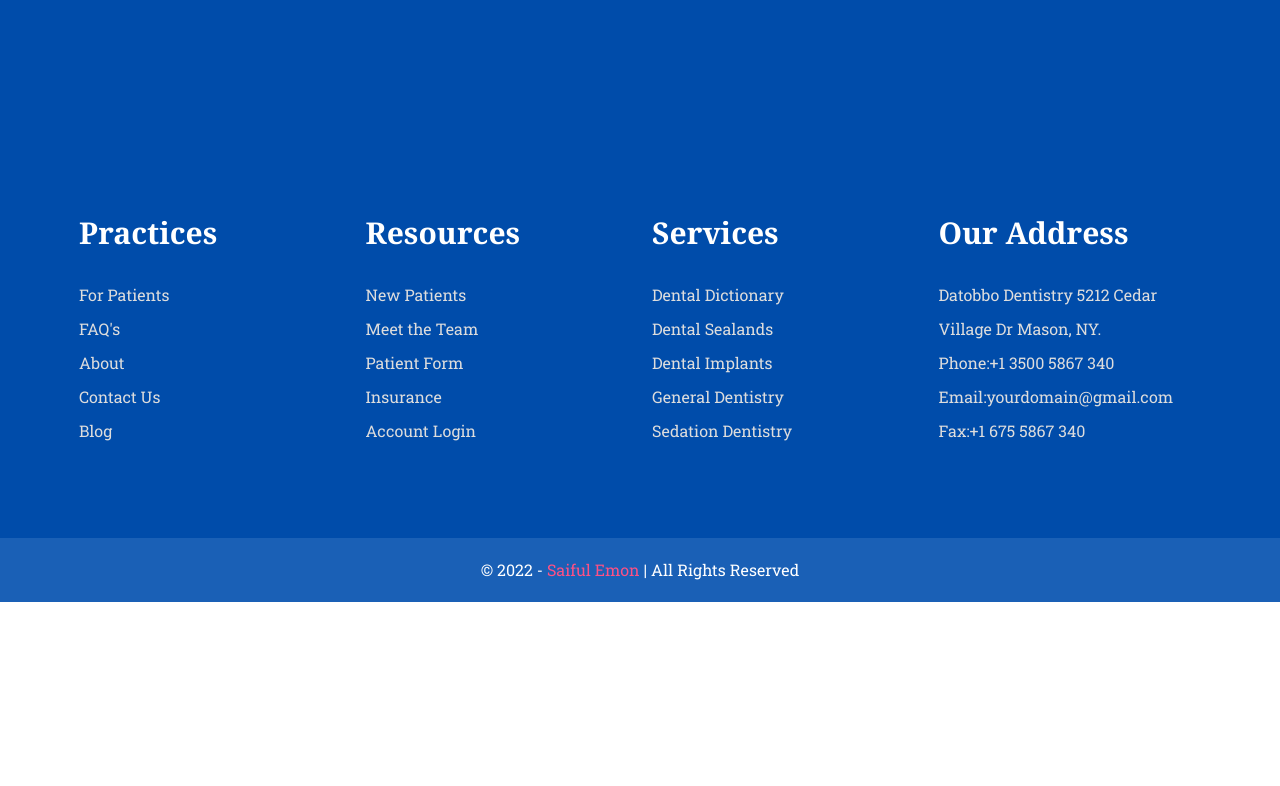
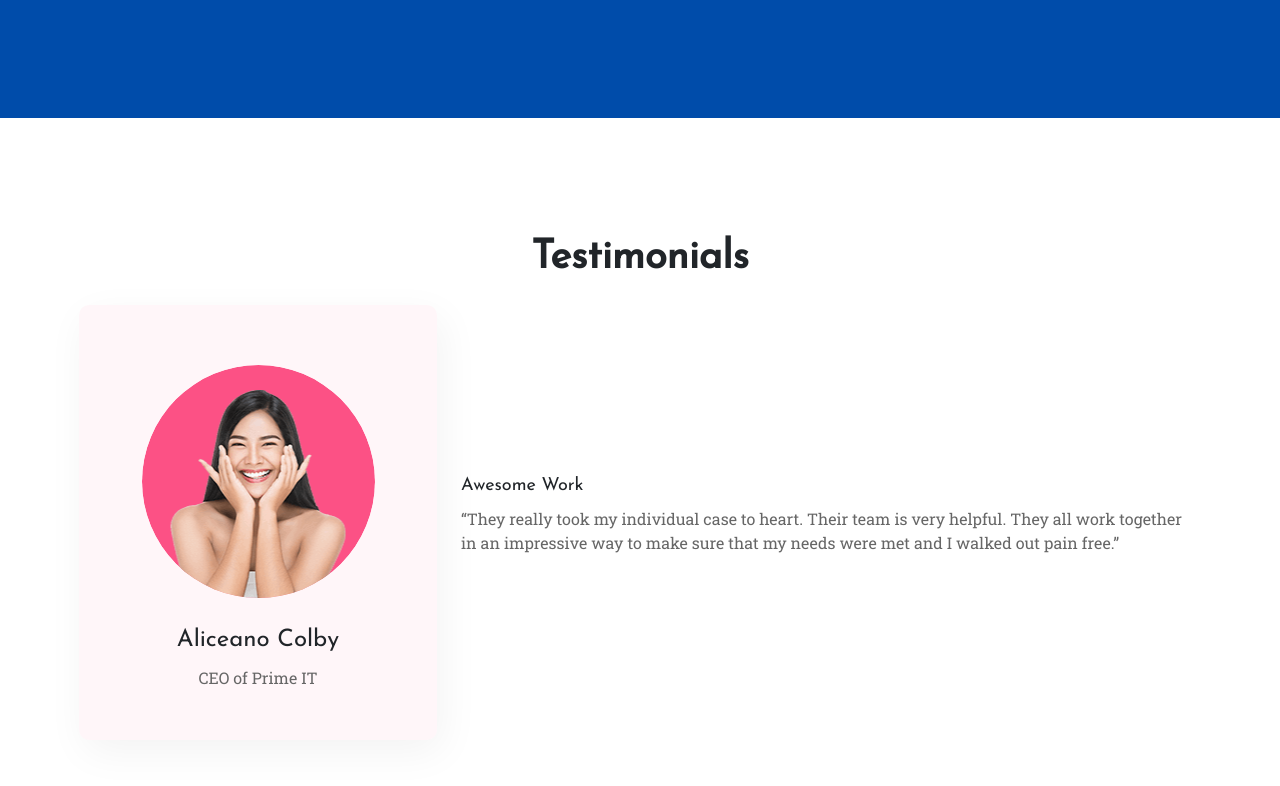
Before and after one commit to onlinehub0808/healthcare, a React (Create React App) app: page / in a window 1280 px wide. Shown: the part 6114-6900 px from the top of the page. Before the commit the page ends 6716 px from the top, so only its background shows below. Built offline with nearby package versions, Linux system fonts and the light colour scheme.

Commit message:
Testimonial section successfully added

```diff
--- a/src/Pages/Home/Home/Home.jsx
+++ b/src/Pages/Home/Home/Home.jsx
@@ -6,6 +6,7 @@ import Doctors from '../Doctors/Doctors';
 import Features from '../Features/Features';
 import Gallery from '../Gallery/Gallery';
 import Services from '../Services/Services';
+import Testimonial from '../Testimonial/Testimonial';
 
 const Home = () => {
 
@@ -18,6 +19,7 @@ const Home = () => {
            <Doctors />
            <Appoinment />
            <Gallery />
+           <Testimonial />
         </div>
     );
 };
--- /dev/null
+++ b/src/Pages/Home/Testimonial/Testimonial.css
@@ -0,0 +1,59 @@
+.testimonial-wrapper {
+    padding: 120px 0;
+}
+
+.client-box {
+    border-radius: 10px;
+    background-color: rgba(252,81,133,.05);
+    box-shadow: 5.288px 11.876px 40px 0 rgb(0 0 0 / 5%);
+    text-align: center;
+    padding: 60px 58px 50px;
+}
+
+.client-img  {
+    position: relative;
+    width: 233px;
+    height: 233px;
+    margin-bottom: 24px;
+    overflow: hidden;
+    border-radius: 50%;
+    z-index: 1;
+    margin: auto;
+}
+
+.client-img::before {
+    background-color: #fc5185;
+    width: 100%;
+    height: 100%;
+    position: absolute;
+    content: "";
+    left: 0;
+    top: 0;
+    z-index: -1;
+    border-radius: 50%;
+}
+
+.client-img img {
+    position: absolute;
+    text-align: center;
+    left: 50%;
+    bottom: 0;
+    transform: translateX(-50%);
+    z-index: 7;
+}
+
+.client-box h3 {
+    font-size: 24px;
+    line-height: 36px;
+    font-family: "Josefin Sans",sans-serif;
+}
+
+.client-box span, .review-item p {
+    color: #666;
+}
+
+.review-item h5 {
+    font-size: 18px;
+    line-height: 26px;
+    font-family: "Josefin Sans",sans-serif;
+}
--- /dev/null
+++ b/src/Pages/Home/Testimonial/Testimonial.jsx
@@ -0,0 +1,40 @@
+import React from 'react';
+import { Col, Container, Row } from 'react-bootstrap';
+import client from '../../../Images/testi1.png';
+import './Testimonial.css';
+
+const Testimonial = () => {
+    return (
+        <section className="testimonial-wrapper">
+            <Container>
+                <Row>
+                    <Col sm={12}>
+                        <div className="section-title">
+                            <h1>Testimonials</h1>
+                        </div>
+                    </Col>
+                </Row>
+                <Row className="align-items-center">
+                    <Col md={6} lg={4} sm={12}>
+                        <div className="client-box text-center">
+                            <div className="client-img">
+                                <img src={client} alt="" />
+                            </div>
+                            <h3 className="mt-4">Aliceano Colby</h3>
+                            <span>CEO of Prime IT</span>
+                        </div>
+                    </Col>
+                    <Col md={6} lg={8} sm={12}>
+                        <div className="review-item text-start">
+                            <h5>Awesome Work</h5>
+                            <p>“They really took my individual case to heart. Their team is very helpful. They all work together in an impressive way to make sure that my needs were met and I walked out pain free.”</p>
+                        </div>
+                    </Col>
+
+                </Row>
+            </Container>
+        </section>
+    );
+};
+
+export default Testimonial;
```
Also changed, not shown: src/Images/testi1.png (added).
